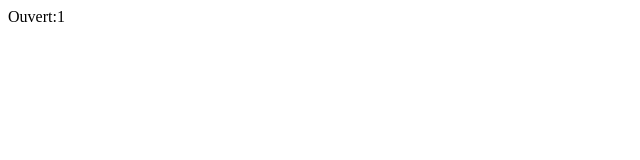
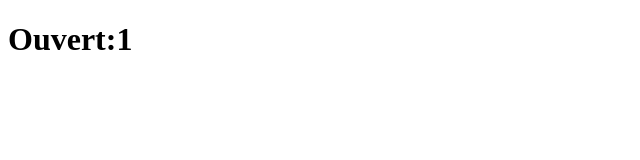
Before and after one commit to pierrewallaert/pierrewallaert.github.io, a plain HTML site: page site.html in a window 1280 px wide. Shown: the whole page, without its empty margins (0-640 px from the left). Drawn offline with Linux system fonts and the light colour scheme.

Commit message:
Update site.html

```diff
--- a/site.html
+++ b/site.html
@@ -3,6 +3,6 @@
 <head>
 </head>
 <body>
-  Ouvert:1
+  <h1>Ouvert:1</h1>
 </body>
 </html>
```
